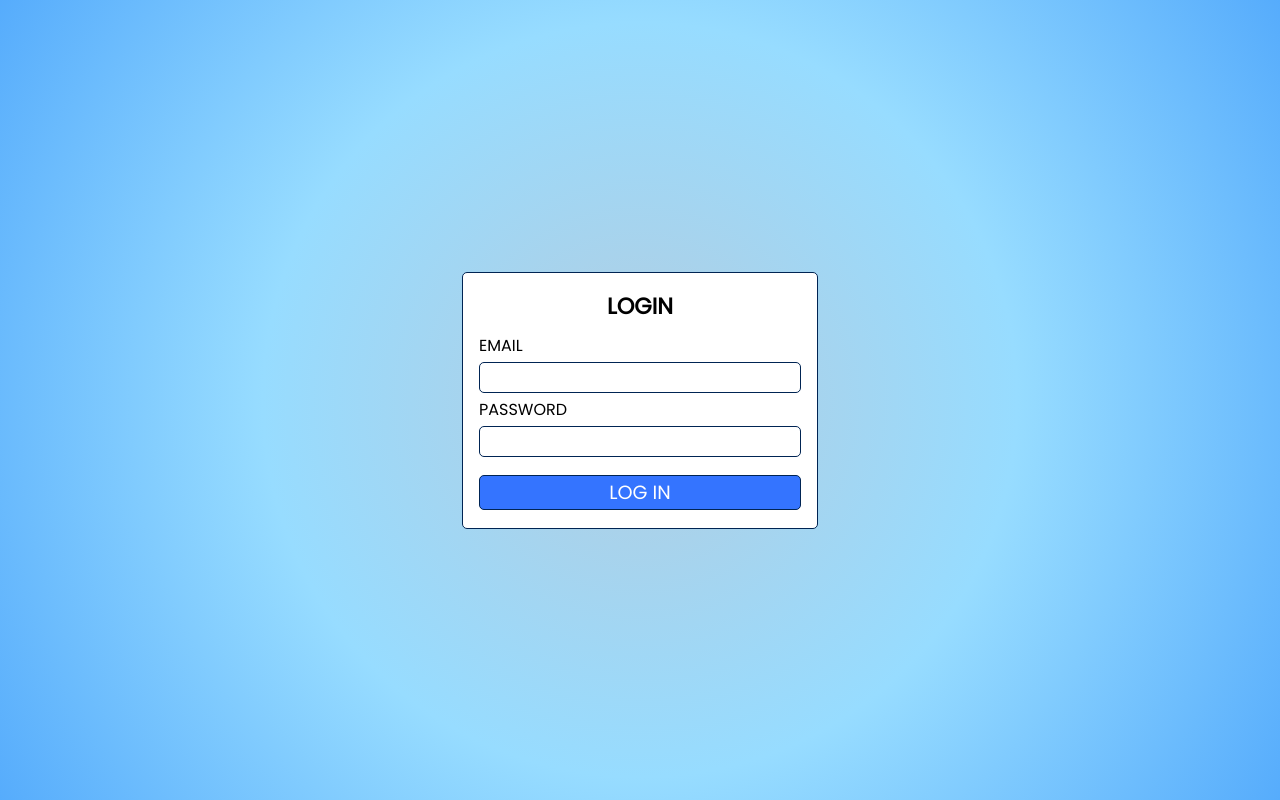
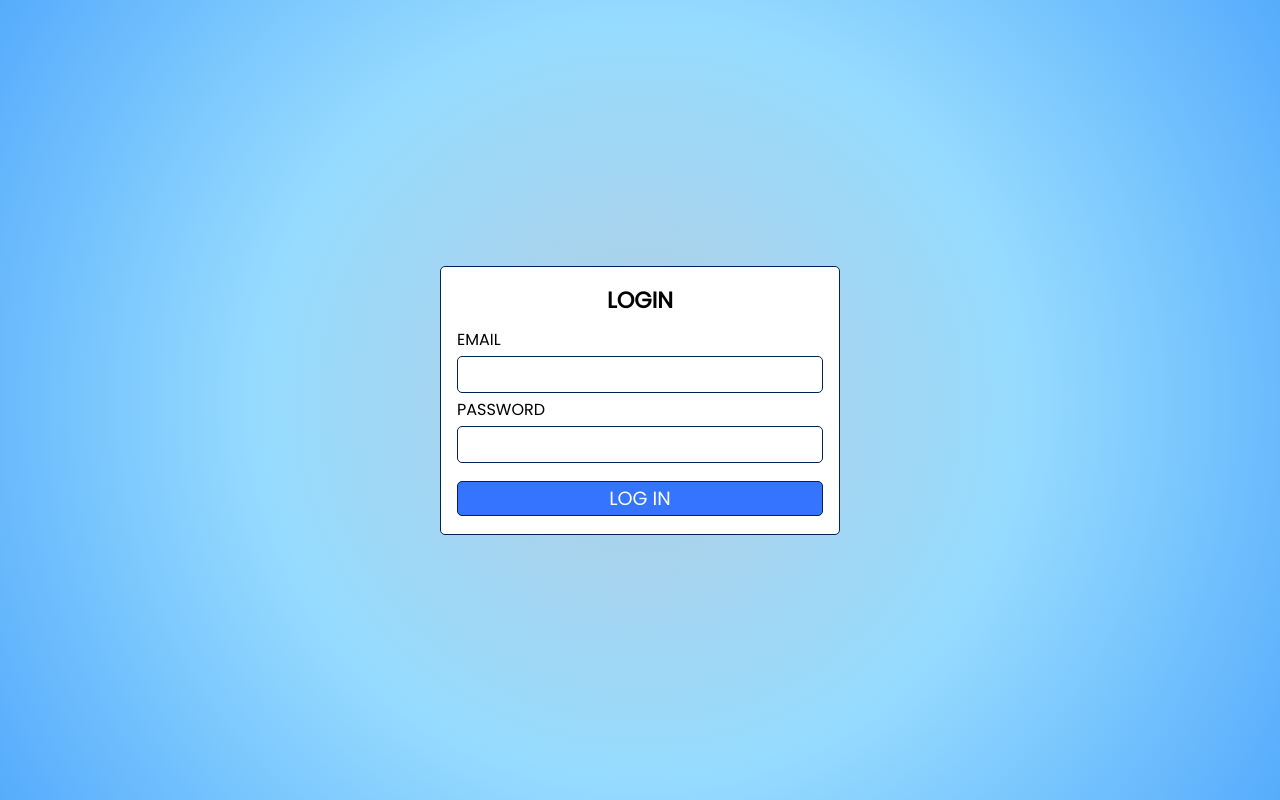
Before and after one commit to Chad-Glazier/exhibit-site, a Next.js app: page /login in a window 1280 px wide. Built offline with nearby package versions, Linux system fonts and the light colour scheme.

Commit message:
fixed the size of login/register forms

```diff
--- a/components/layouts/guest/Layout.module.css
+++ b/components/layouts/guest/Layout.module.css
@@ -14,6 +14,11 @@
   z-index: 1;
 }
 
+/*
+The `Exhibit` component, found in @/components/pages/exhibit/Exhibit.tsx, uses these
+dimensions to determine certain behaviour; see that file and tweak the numbers there if
+you change the numbers in this query.
+*/
 @media (max-width: 600px) or (max-height: 600px) {
   .header {
     position: static;
--- a/components/pages/exhibit/Exhibit.tsx
+++ b/components/pages/exhibit/Exhibit.tsx
@@ -79,6 +79,8 @@ export default function Exhibit({
               }
               target.scrollIntoView({
                 behavior: "smooth",
+                // the CSS file `/components/layouts/guest/Layout.module.css` has a media query that
+                // determines whether or not the header is fixed; that's where these numbers come from.
                 block: window.innerHeight > 600 && window.innerWidth > 600 ? "center" : "start"
               })
               setActiveIndex(index);
--- a/components/pages/login/Login.module.css
+++ b/components/pages/login/Login.module.css
@@ -20,6 +20,7 @@
   border-radius: 5px;
   display: flex;
   flex-direction: column;
+  min-width: min(400px, calc(100vw - 1rem));
 }
 
 .title {
@@ -40,6 +41,7 @@
 }
 
 .input {
+  padding: 5px;
   font-size: 1rem;
 }
 
--- a/components/pages/login/Register.module.css
+++ b/components/pages/login/Register.module.css
@@ -20,6 +20,7 @@
   border-radius: 5px;
   display: flex;
   flex-direction: column;
+  min-width: min(400px, calc(100vw - 1rem));
 }
 
 .title {
@@ -40,6 +41,7 @@
 }
 
 .input {
+  padding: 5px;
   font-size: 1rem;
 }
 
```
